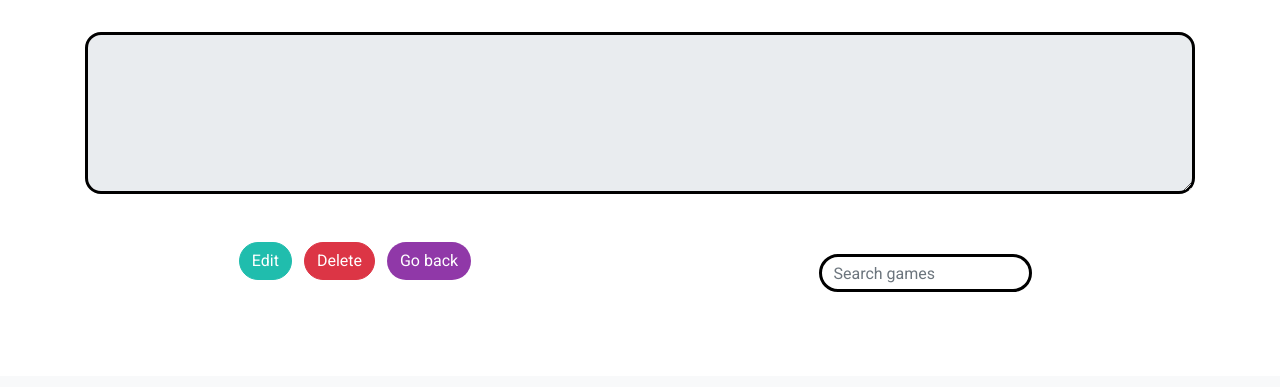
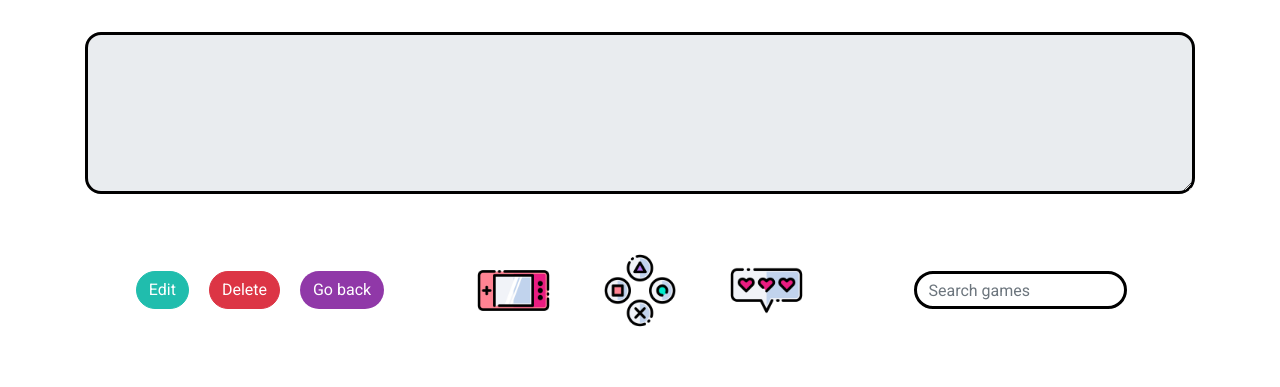
Before and after one commit to AlexPullen91/GameReviews, a Flask app: template templates/pages/review.html in a window 1280 px wide. Shown: the part 494-881 px from the top of the page. Before the commit the page ends 786 px from the top, so only its background shows below. Run offline with Flask 2, Linux system fonts and the light colour scheme; the template is opened without the code that fills it, so the values that code supplies are empty; some libraries are stand-ins or nearby versions; some web fonts are replaced.

Commit message:
added some images to review and changed the buttons

```diff
--- a/templates/pages/review.html
+++ b/templates/pages/review.html
@@ -13,7 +13,7 @@
 
     <!-- Game info section -->
     <div class="col-md-7">
-    <h1 class="heading py-4">Review</h1>
+      <h1 class="heading py-4">Review</h1>
       <table class="table">
         <tbody>
           <tr>
@@ -48,42 +48,76 @@
   <div class="row pt-3">
     <!-- Game review section -->
     <div class="col-lg-12 pb-5">
-      <textarea class="form-control thick-border border-radius-sm m-auto" rows="6" readonly>
+      <textarea
+        class="form-control thick-border border-radius-sm m-auto"
+        rows="6"
+        readonly
+      >
         {{review.review}}
       </textarea>
     </div>
   </div>
   <div class="row pb-5">
-    <div class="col-sm-6 pb-5 text-center">
+    <div class="col-sm-4 m-auto text-center">
       {% if session['username'] == review.reviewed_by %}
+      <div class="my-1">
       <a
         href="{{url_for('edit_review', review_id=review._id)}}"
-        class="btn green-btn mx-1 rounded-pill"
+        class="btn green-btn m-2 rounded-pill"
         >Edit</a
       >
       <a
         href="{{url_for('delete_review', review_id=review._id)}}"
-        class="btn btn-danger mx-1 rounded-pill"
+        class="btn btn-danger m-2 rounded-pill"
         >Delete</a
       >
-      <a href="{{ url_for('browse_reviews') }}" class="btn purple-btn mx-1 rounded-pill">
+      <a
+        href="{{ url_for('browse_reviews') }}"
+        class="btn purple-btn m-2 rounded-pill"
+      >
         Go back
       </a>
+      </div>
       {% else %}
-      <p class="text-muted">Want to submit your own review?</p>
       <a
-        href="{{ url_for('add_review') }}"
-        class="btn green-btn rounded-pill"
-        type="submit"
-        name="add_review"
+        href="{{ url_for('browse_reviews') }}"
+        class="btn green-btn rounded-pill my-1"
       >
-        Click here
+        Browse reviews
       </a>
       {% endif %}
     </div>
-
-    <div class="col-sm-6 mt-2 pt-1">
-      <form method="POST" action="{{ url_for('search_game') }}" class="form-inline my-lg-0">
+    <div class="col-sm-4 m-auto">
+      <div class="row">
+        <div class="col-4">
+          <img
+            src="{{url_for('static', filename='images/handheld-game.png')}}"
+            class="img-fluid mx-auto d-block"
+            alt="handheld game"
+          />
+        </div>
+        <div class="col-4">
+          <img
+            src="{{url_for('static', filename='images/buttons.png')}}"
+            class="img-fluid mx-auto d-block"
+            alt="Gamepad buttons"
+          />
+        </div>
+        <div class="col-4">
+          <img
+            src="{{url_for('static', filename='images/hearts.png')}}"
+            class="img-fluid mx-auto d-block"
+            alt="hearts in speech bubble"
+          />
+        </div>
+      </div>
+    </div>
+    <div class="col-sm-4 text-center m-auto">
+      <form
+        method="POST"
+        action="{{ url_for('search_game') }}"
+        class="form-inline my-lg-0"
+      >
         <input
           class="form-control searchbar-style rounded-pill thick-border m-auto w-auto"
           type="search"
--- a/templates/pages/search.html
+++ b/templates/pages/search.html
@@ -1,7 +1,7 @@
 {% extends 'layout/base.html' %} {% block content %}
 <div class="container">
   <div class="row pt-5">
-  <!-- API search result section -->
+    <!-- API search result section -->
     <div class="col-lg-6">
       <div class="sticky-top pt-5">
         <div class="media pt-5 text-center">
@@ -93,7 +93,8 @@
           </h6>
         </div>
       </div>
-      {% for review in reviews|reverse %} {% if review.title_lower == title_lower %}
+      {% for review in reviews|reverse %} {% if review.title_lower ==
+      title_lower %}
       <div
         class="list-group rounded-pill box-shadow my-3 text-center thick-border"
       >
--- a/templates/pages/signup.html
+++ b/templates/pages/signup.html
@@ -14,7 +14,6 @@
             class="form-control font-weight-light narrow-input-fields thick-border border-radius-sm"
             name="username"
             placeholder="Username"
-            aria-describedby="username"
             required
           />
         </div>
```
